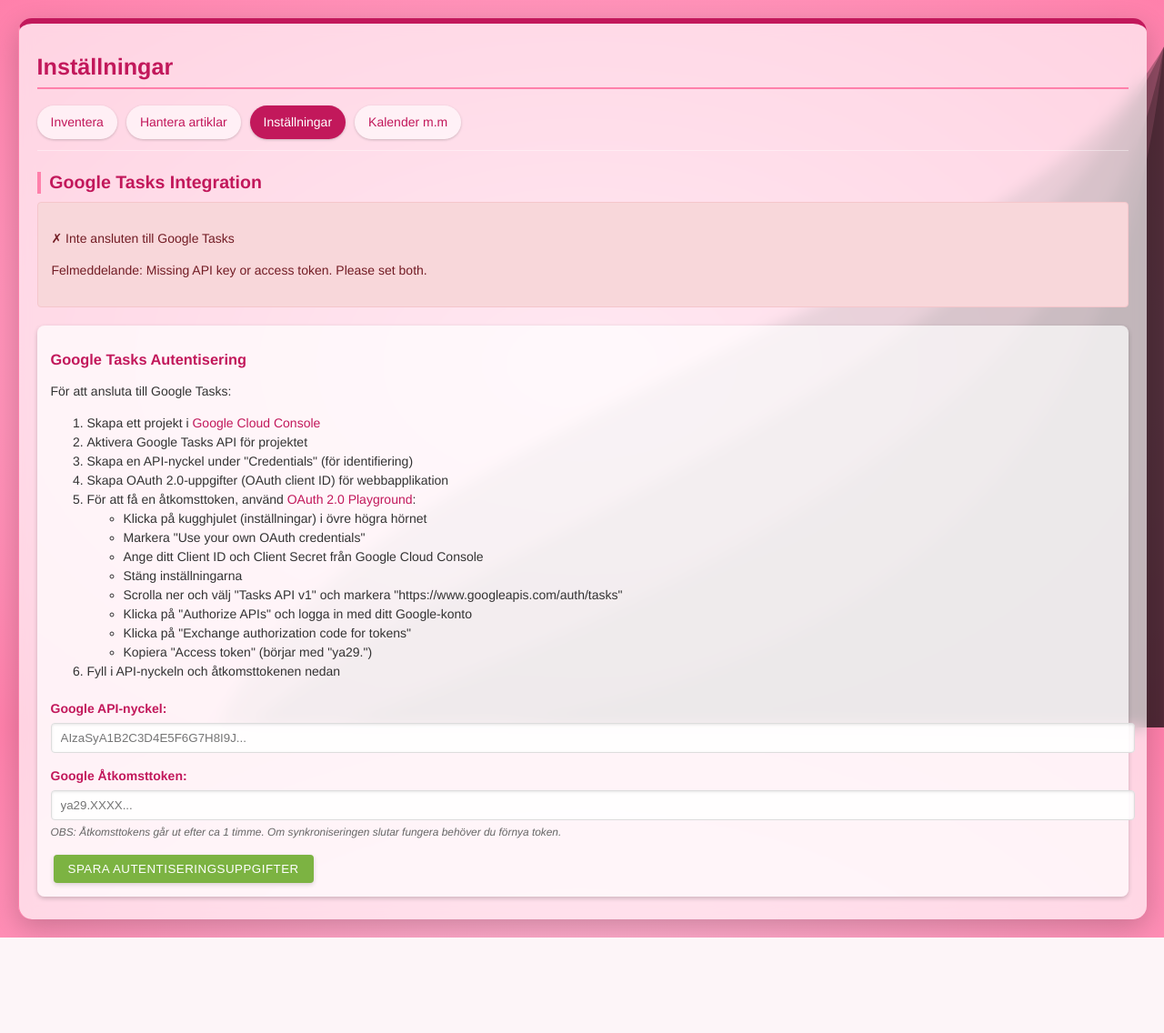
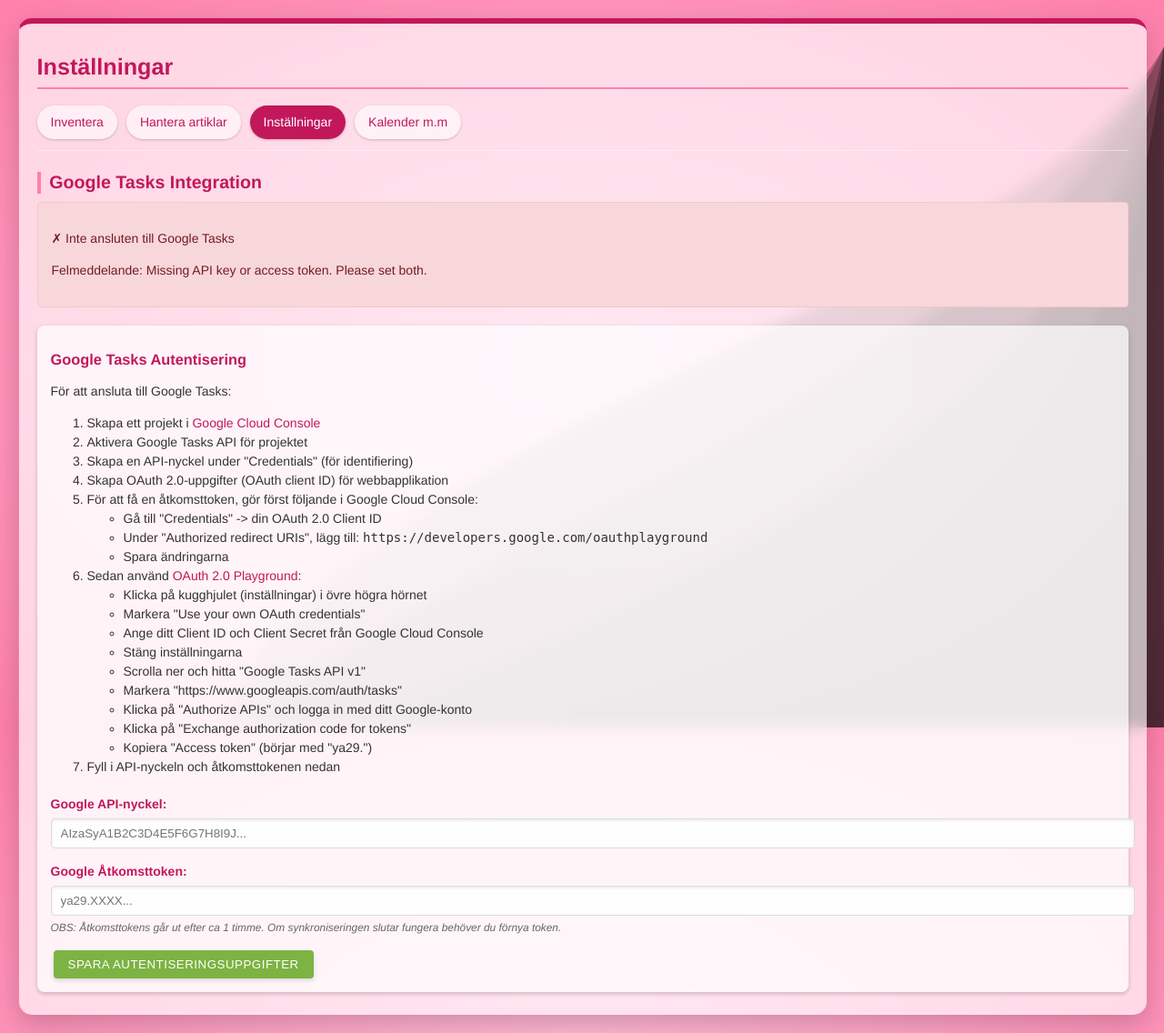
Before and after one commit to snis/inventera, a Flask app: page /settings in a window 1280 px wide. Shown: the whole page at 91% size. Before the commit the page ends 1031 px from the top, so only its background shows below. Run offline with Flask 3, Linux system fonts and the light colour scheme; data that the repository does not hold is empty.

Commit message:
Åtgärda redirect_uri_mismatch-fel i OAuth-instruktionerna
- Lägg till steg för att konfigurera Authorized redirect URIs i Google Cloud Console
- Förtydliga navigationen till Google Tasks API i OAuth Playground
- Förbättra struktur i instruktionerna med separata steg för OAuth-konfiguration
- Uppdatera både settings.html och GTASKS-README.md för konsistens

🤖 Generated with [Claude Code](https://claude.ai/code)

Co-Authored-By: Claude <noreply@anthropic.com>

```diff
--- a/app/templates/settings.html
+++ b/app/templates/settings.html
@@ -46,13 +46,21 @@
                     <li>Aktivera Google Tasks API för projektet</li>
                     <li>Skapa en API-nyckel under "Credentials" (för identifiering)</li>
                     <li>Skapa OAuth 2.0-uppgifter (OAuth client ID) för webbapplikation</li>
-                    <li>För att få en åtkomsttoken, använd <a href="https://developers.google.com/oauthplayground/" target="_blank">OAuth 2.0 Playground</a>:
+                    <li>För att få en åtkomsttoken, gör först följande i Google Cloud Console:
+                        <ul>
+                            <li>Gå till "Credentials" -> din OAuth 2.0 Client ID</li>
+                            <li>Under "Authorized redirect URIs", lägg till: <code>https://developers.google.com/oauthplayground</code></li>
+                            <li>Spara ändringarna</li>
+                        </ul>
+                    </li>
+                    <li>Sedan använd <a href="https://developers.google.com/oauthplayground/" target="_blank">OAuth 2.0 Playground</a>:
                         <ul>
                             <li>Klicka på kugghjulet (inställningar) i övre högra hörnet</li>
                             <li>Markera "Use your own OAuth credentials"</li>
                             <li>Ange ditt Client ID och Client Secret från Google Cloud Console</li>
                             <li>Stäng inställningarna</li>
-                            <li>Scrolla ner och välj "Tasks API v1" och markera "https://www.googleapis.com/auth/tasks"</li>
+                            <li>Scrolla ner och hitta "Google Tasks API v1"</li>
+                            <li>Markera "https://www.googleapis.com/auth/tasks"</li>
                             <li>Klicka på "Authorize APIs" och logga in med ditt Google-konto</li>
                             <li>Klicka på "Exchange authorization code for tokens"</li>
                             <li>Kopiera "Access token" (börjar med "ya29.")</li>
```
Also changed, not shown: GTASKS-README.md (+9 -2 lines).
